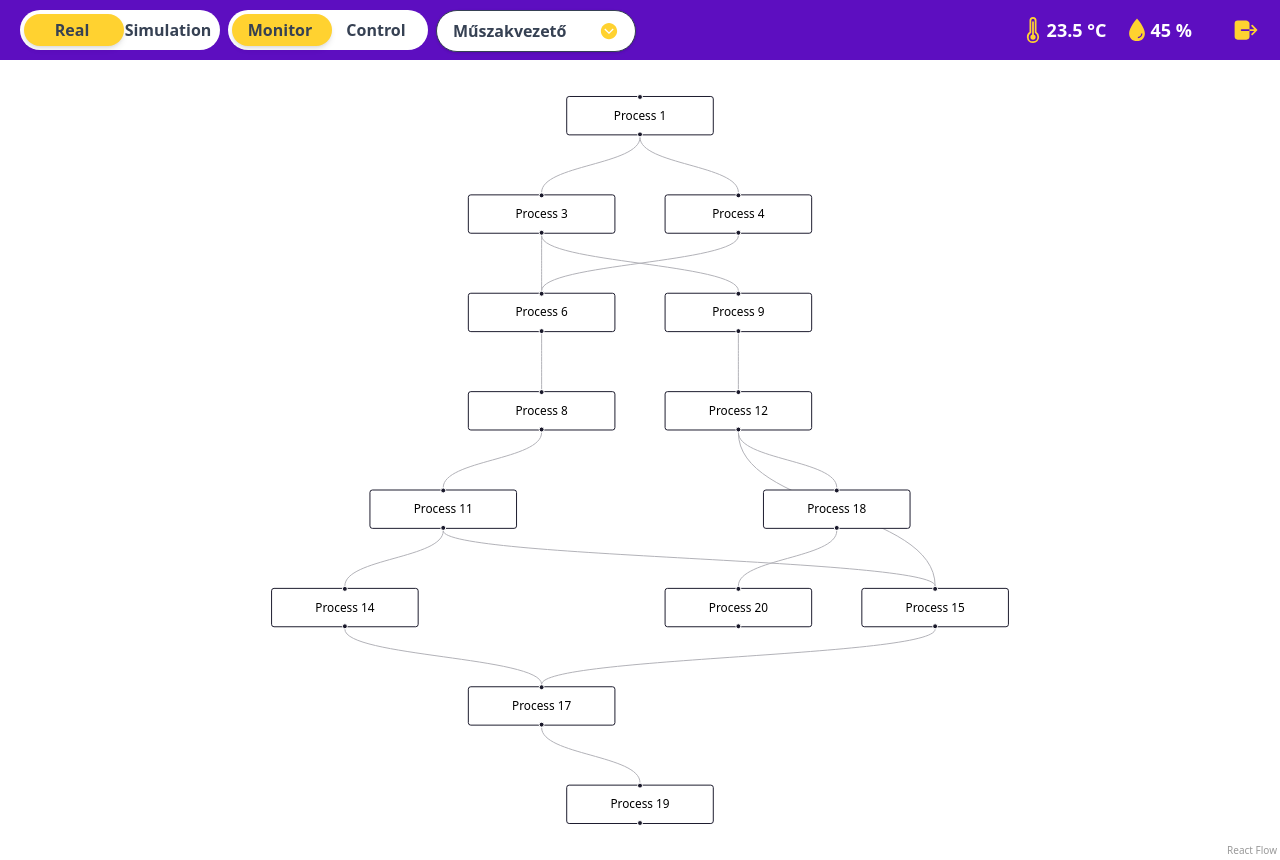
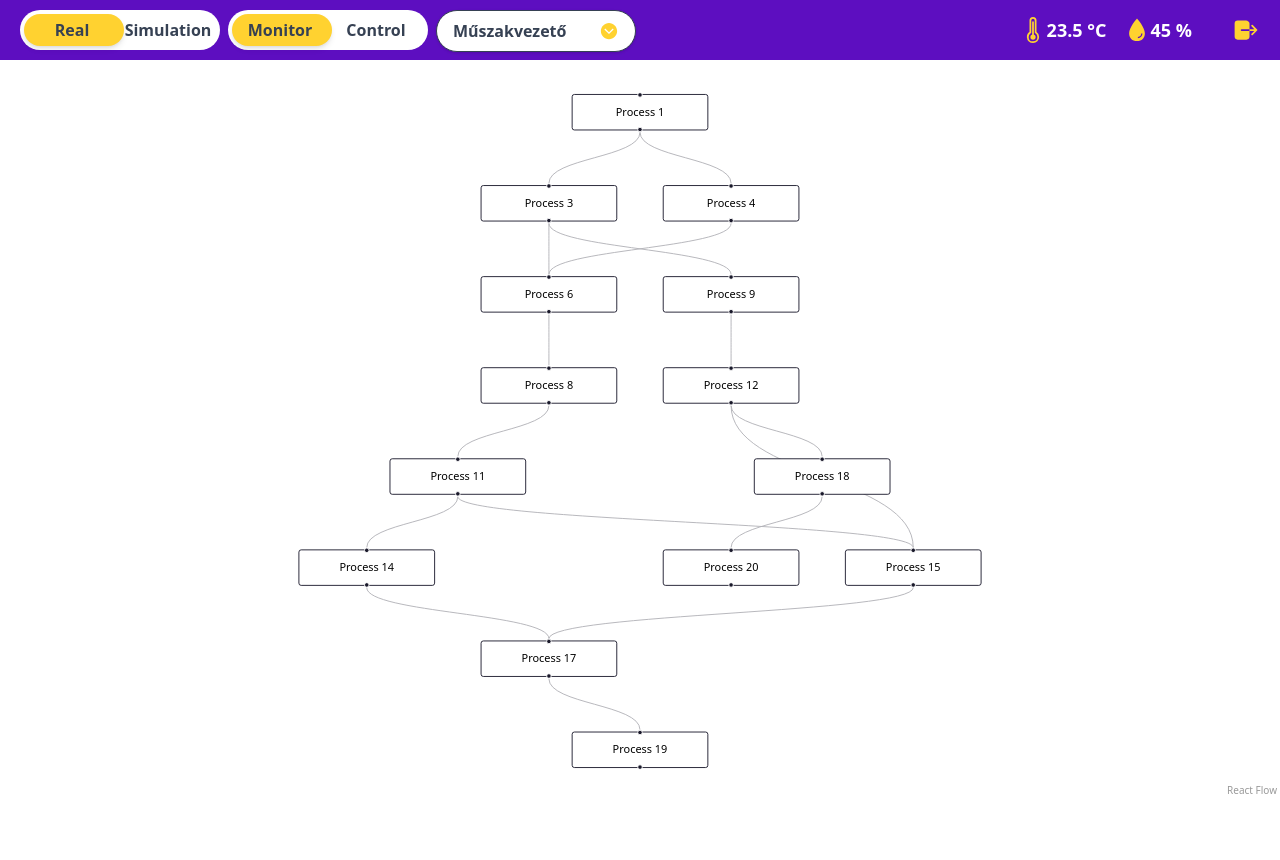
Before and after one commit to Department-of-System-Engineering/digital_twin_dashboard, a React (Vite) app: page / in a window 1280 px wide. After the commit the page ends 800 px from the top, so only its background shows below. Built offline with nearby package versions, Linux system fonts and the light colour scheme.

Commit message:
feat(style): Adjust style for header

```diff
--- a/src/App.tsx
+++ b/src/App.tsx
@@ -2,7 +2,12 @@ import Graph from "./Components/Graph";
 import Header from "./Components/Header";
 
 function App() {
-  return <><Header/><Graph /></>
+    return (
+        <div className="w-screen h-screen flex flex-col">
+            <Header />
+            <Graph />
+        </div>
+    );
 }
 
 export default App;
--- a/src/Components/Graph.tsx
+++ b/src/Components/Graph.tsx
@@ -134,7 +134,7 @@ const Graph = () => {
 
     return (
         <>
-            <div style={{ width: "100vw", height: "100vh" }}>
+            <div className="flex-1 w-full">
                 <ReactFlow
                     nodes={nodes}
                     edges={edges.map((e) => ({ ...e, selectable: false }))}
```
